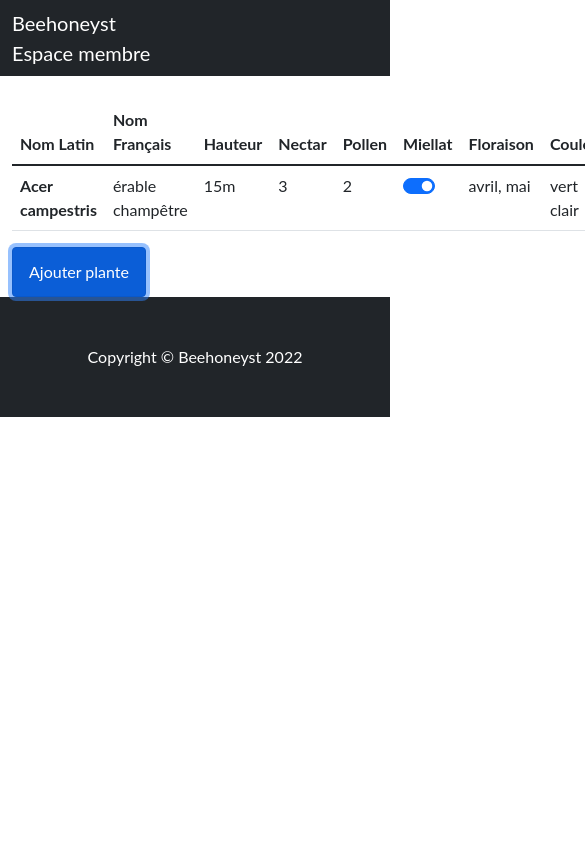
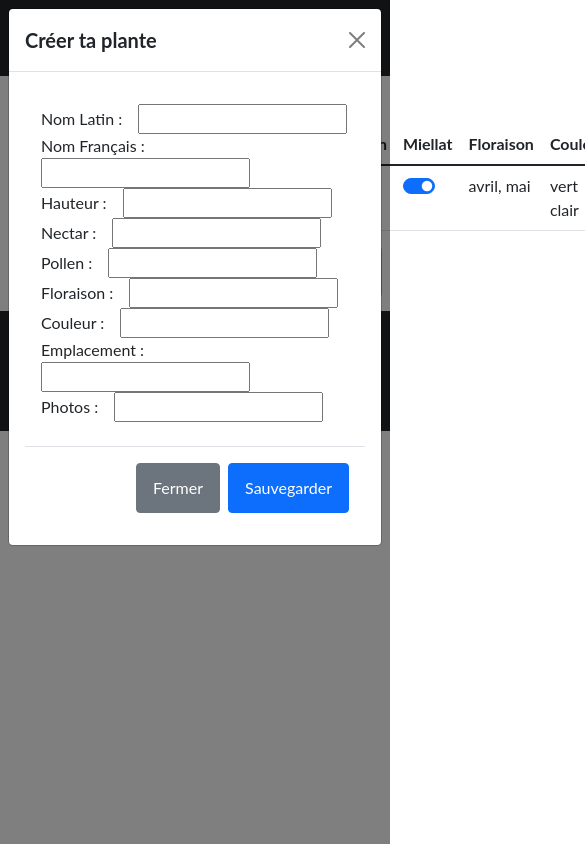
Before and after one commit to phorcys-jules/jeSuisUneAbeille, a website: page src/backOffice/html/dashboard.html in a window 390 px wide. Both pictures are taken after a click on the button "Ajouter plante". Shown: the top 844 px of the page, 585 px wide, since content can reach past the window. Drawn offline with nearby package versions, Linux system fonts and the light colour scheme.

Commit message:
form ajouter plante

```diff
--- a/src/backOffice/html/dashboard.html
+++ b/src/backOffice/html/dashboard.html
@@ -27,8 +27,10 @@
 
             <div class="collapse navbar-collapse" id="navbarSupportedContent">
                 <ul id="tabs" class="navbar-nav ms-auto mb-2 mb-lg-0">
-                                <li class="nav-item"><a href="./dashboard.html" id="plantes" class="nav-link disabled">Les plantes</a></li>
-                                <li class="nav-item"><a href="./emplacement.html" id="profil" class="nav-link">Les emplacements</a></li>
+                    <li class="nav-item"><a href="./dashboard.html" id="plantes" class="nav-link disabled">Les
+                            plantes</a></li>
+                    <li class="nav-item"><a href="./emplacement.html" id="profil" class="nav-link">Les emplacements</a>
+                    </li>
                     <li class="nav-item"><a href="./carte.html" id="commandes" class="nav-link">La carte</a></li>
                 </ul>
             </div>
@@ -52,13 +54,42 @@
         </div>
     </div>
 
+    <div class="modal" id="plantModal">
+        <div class="modal-dialog">
+            <div class="modal-content">
+                <div class="modal-header">
+                    <h5 class="modal-title">Créer ta plante</h5>
+                    <button type="button" class="btn-close" data-bs-dismiss="modal" aria-label="Close"></button>
+                </div>
+                <div class="modal-body">
+                    <div id="editForm" class="modal-body">
+                        <div class="form-group mb-2">
+                            <label class="me-3">Nom Latin : </label><input type="text" name="latin" id="latin"><br>
+                            <label class="me-3">Nom Français : </label><input type="text" name="Français" id="Français"><br>
+                            <label class="me-3">Hauteur : </label><input type="text" name="Hauteur" id="Hauteur"><br>
+                            <label class="me-3">Nectar : </label><input type="number" name="Nectar" id="Nectar"><br>
+                            <label class="me-3">Pollen : </label><input type="number" name="Pollen" id="Pollen"><br>
+                            <label class="me-3">Floraison : </label><input type="text" name="Floraison" id="Floraison"><br>
+                            <label class="me-3">Couleur : </label><input type="text" name="Couleur" id="Couleur"><br>
+                            <label class="me-3">Emplacement : </label><input type="text" name="Emplacement" id="Emplacement"><br>
+                            <label class="me-3">Photos : </label><input type="url" name="Photos" id="Photos"><br>
+
+                        </div>
+
+                    </div>
+                    <div class="modal-footer">
+                        <button type="button" class="btn btn-secondary" data-bs-dismiss="modal">Fermer</button>
+                        <button type="button" class="btn btn-primary" data-bs-dismiss="modal">Sauvegarder</button>
+                    </div>
+                </div>
+            </div>
+        </div>
+    </div>
 
 
 
-            <!-- Header-->
-
         <!-- Page Content-->
-            <section class="pt-4">
+        <section class="pt-4 flex-shrink-0">
             <div class="container ">
                 <!-- Page Features-->
 
@@ -91,7 +122,8 @@
                             <td>2</td>
                             <td>
                                 <div class="form-check form-switch text-center">
-                                            <input class="form-check-input text-center" type="checkbox" role="switch" id="flexSwitchCheckChecked" checked>
+                                    <input class="form-check-input text-center" type="checkbox" role="switch"
+                                        id="flexSwitchCheckChecked" checked>
                                 </div>
                             </td>
                             <td>avril, mai</td>
@@ -99,27 +131,32 @@
                             <td>collection hisorique</td>
                             <td><img src="../../../assets/plante/Acer campestre.jpg" class="img-thumbnail" alt=""></td>
                             <td>
-                                        <button class="btn btn-primary btn-sm" onclick="showQR('abc123')" data-bs-toggle="modal" data-bs-target="#qrModal">abc123</button>
+                                <button class="btn btn-primary btn-sm" onclick="showQR('abc123')" data-bs-toggle="modal"
+                                    data-bs-target="#qrModal">abc123</button>
                             </td>
                             <td class="text-center">
                                 <div class="form-check form-switch text-center">
-                                            <input class="form-check-input text-center" type="checkbox" role="switch" id="flexSwitchCheckChecked" checked>
+                                    <input class="form-check-input text-center" type="checkbox" role="switch"
+                                        id="flexSwitchCheckChecked" checked>
                                 </div>
                             </td>
                             <td class="text-center">
                                 <img class="me-2" src="../../../assets/icone/trash-solid-red.svg" height=20 width=20 />
                             </td>
+                            <td>
+                                <button class="btn btn-sm btn-primary" onclick="save()">save</button>
+                            </td>
                         </tr>
                     </tbody>
                 </table>
-                        <button class="btn btn-primary text-end" onclick="showQR('abc123')" data-bs-toggle="modal" data-bs-target="#PlantModal">Ajouter plante</button>
-
-                    </div>
+                <button class="btn btn-lg bg-white disabled text-white"> a</button>
+                <button class="btn btn-primary float-end end" onclick="showQR('abc123')" data-bs-toggle="modal"
+                    data-bs-target="#plantModal">Ajouter plante</button>
             </div>
         </section>
 
         <!-- Footer-->
-            <footer class="py-5 bg-dark">
+        <footer class="footer mt-auto py-5 bg-dark">
             <div class="container">
                 <p class="m-0 text-center text-white">Copyright &copy; Beehoneyst 2022</p>
             </div>
--- a/src/backOffice/js/dashboard.js
+++ b/src/backOffice/js/dashboard.js
@@ -1,3 +1,6 @@
 function showQR(codeNumber){
     console.log(codeNumber);
 }
+function save() {
+    console.log("TODO saving");
+}
```
Lines whose indentation alone changed are shown as unchanged.
